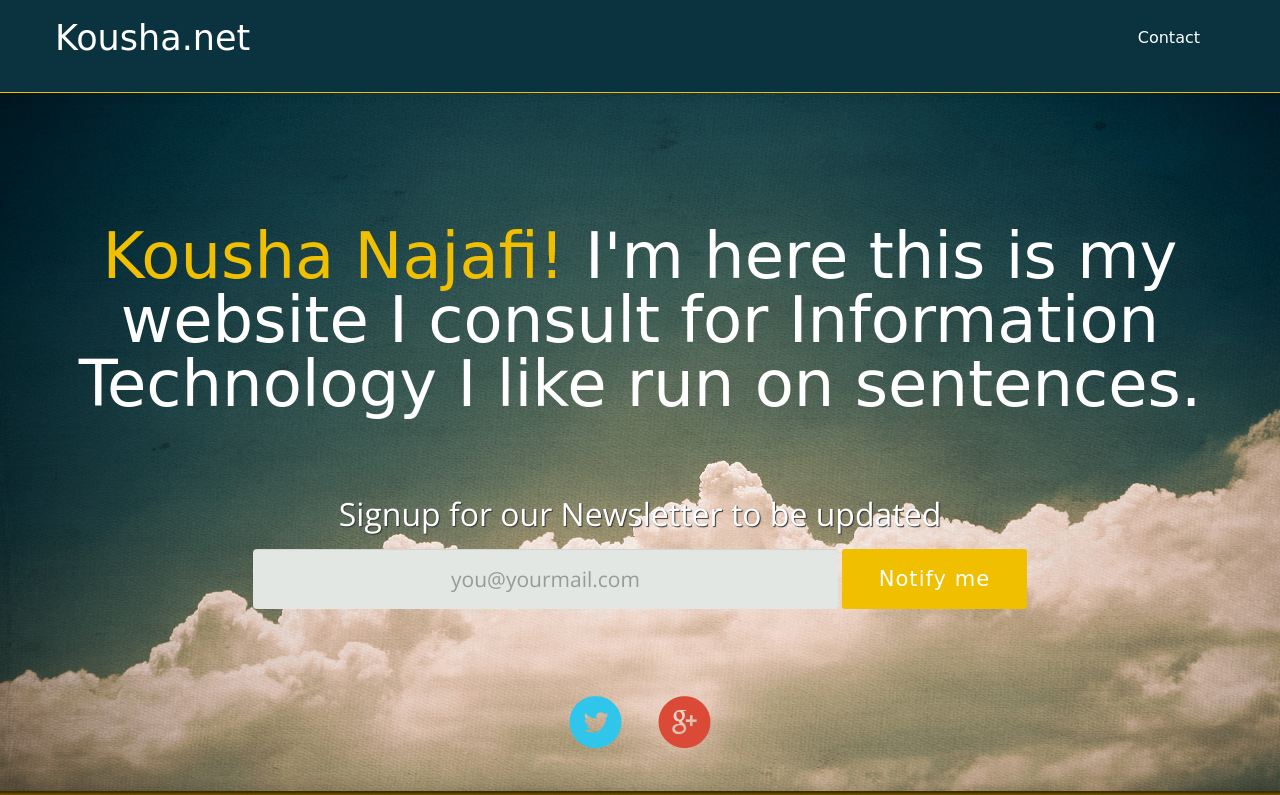
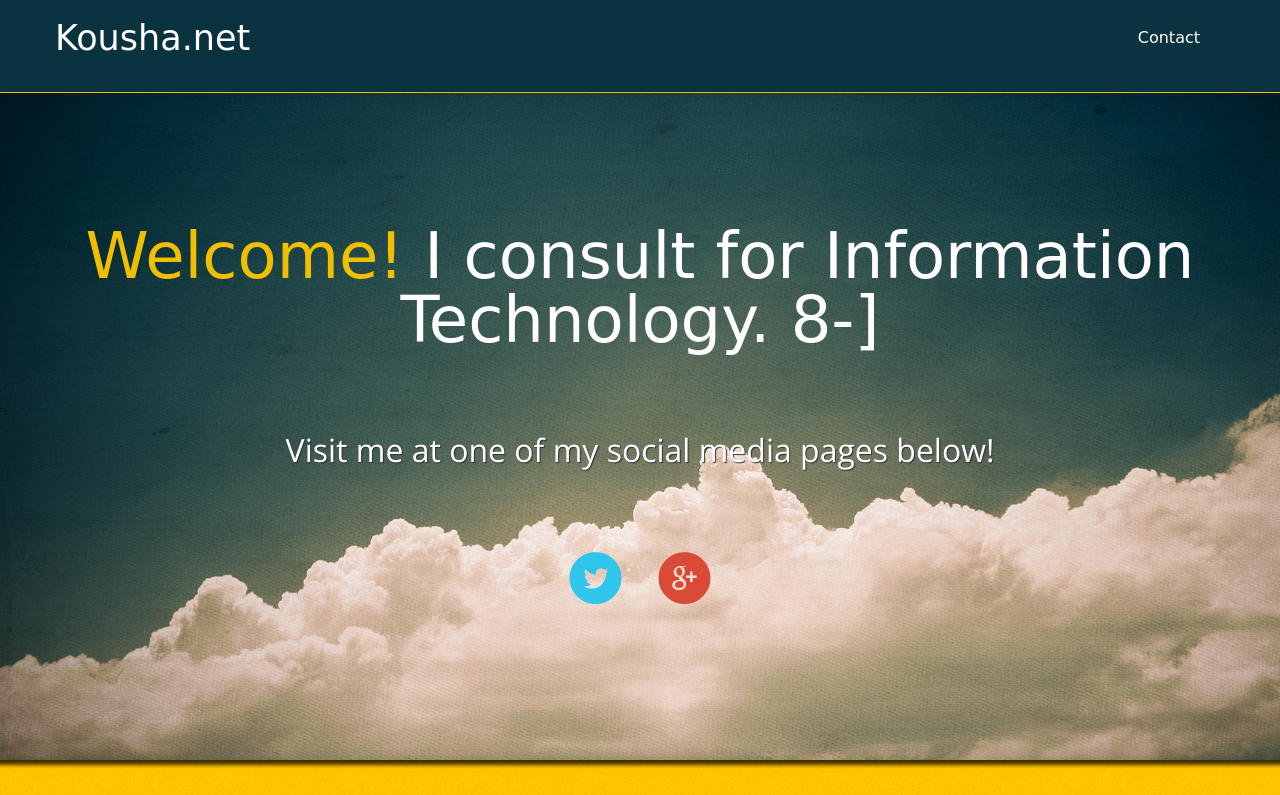
Before and after one commit to kousha/kousha.github.io, a plain HTML site: page index.html in a window 1280 px wide. Shown: the top 795 px of the page. Drawn offline with nearby package versions, Linux system fonts and the light colour scheme; a web font is replaced by a local one.

Commit message:
revision 2 copy

```diff
--- a/index.html
+++ b/index.html
@@ -74,18 +74,18 @@
     <!-- ******************** HeaderWrap ********************-->
     <div id="headerwrap">
       <header class="clearfix">
-        <h1><span>Kousha Najafi!</span> I'm here this is my website I consult for Information Technology I like run on sentences.</h1>
+        <h1><span>Welcome!</span> I consult for Information Technology. 8-]</h1>
         <div class="container">
           <div class="row">
             <div class="span12">
-              <h2>Signup for our Newsletter to be updated</h2>
-              <form action="http://feedburner.google.com/fb/a/mailverify" method="post" target="popupwindow" onSubmit="window.open('http://feedburner.google.com/fb/a/mailverify?uri=dzyngiri', 'popupwindow', 'scrollbars=yes,width=550,height=520');return true">
+              <h2>Visit me at one of my social media pages below!</h2>
+              <!--<form action="http://feedburner.google.com/fb/a/mailverify" method="post" target="popupwindow" onSubmit="window.open('http://feedburner.google.com/fb/a/mailverify?uri=dzyngiri', 'popupwindow', 'scrollbars=yes,width=550,height=520');return true">
 
               <input type="text" name="email" placeholder="you@yourmail.com" class="cform-text" size="40" title="your email">
               <input type="hidden" value="dzyngiri" name="uri"/>
   			  <input type="hidden" name="loc" value="en_US"/>
               <input type="submit" value="Notify me" class="cform-submit">
-              </form>
+              </form>-->
             </div>
           </div>
           <div class="row">
```
